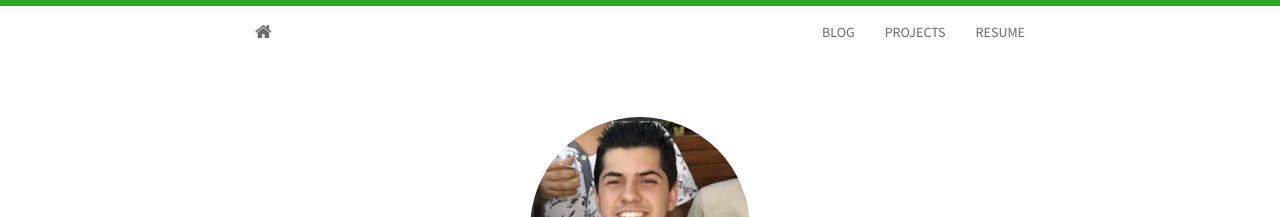
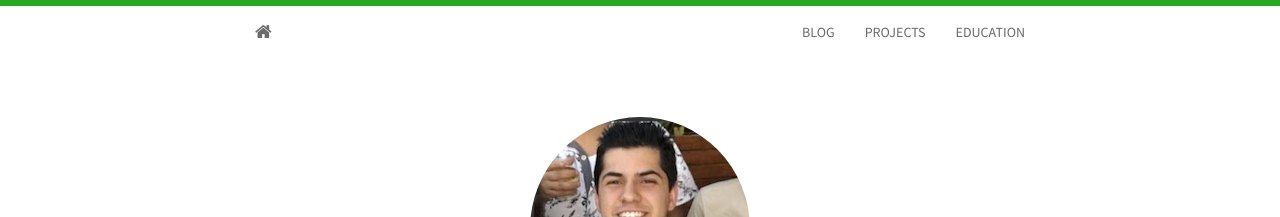
Before and after one commit to Robertorosmaninho/homepage, a Jekyll site: the page built from index.html, in a window 1280 px wide. Shown: the top 217 px of the page. Built offline with Jekyll 4.4.1, drawn with Linux system fonts in a browser that asks for light colours; nearby versions of some CDN libraries; the list of posts is cut into pages by our own code.

Commit message:
updating header

```diff
--- a/_includes/header.html
+++ b/_includes/header.html
@@ -7,7 +7,7 @@
       <ul class="nav navbar-nav navbar-right">
         <li><a href="{{ site.baseurl }}blog.html">BLOG</a></li>
         <li><a href="{{ site.baseurl }}projects.html">PROJECTS</a></li>
-        <li><a href="http://jekyller.github.io/vitae">RESUME</a></li>
+        <li><a href="{{ site.baseurl }}education.html">EDUCATION</a></li>
       </ul>
     </div>
   </div>
```
